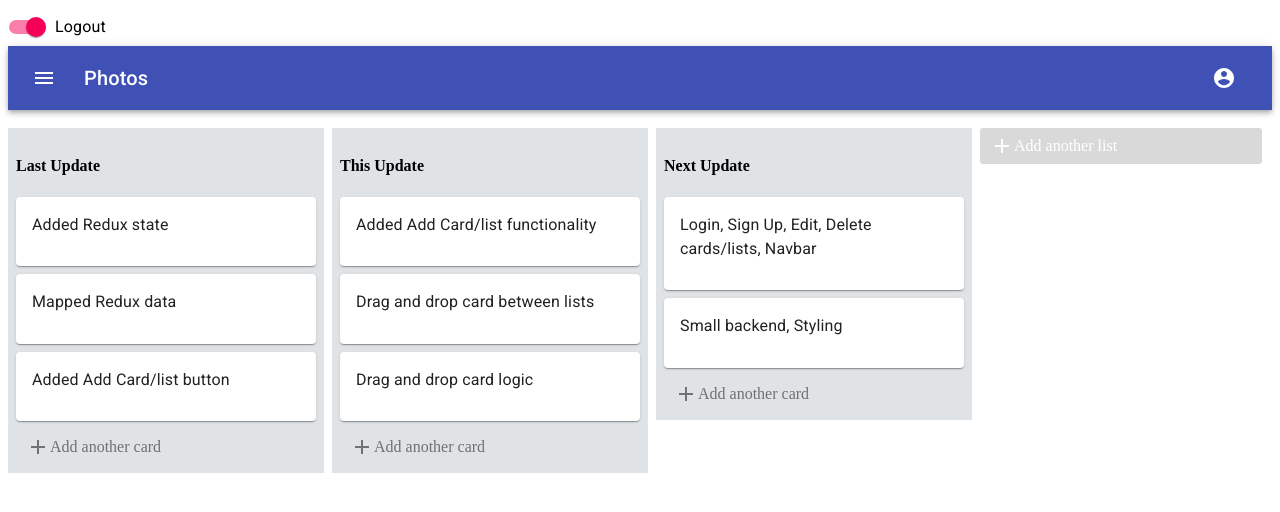
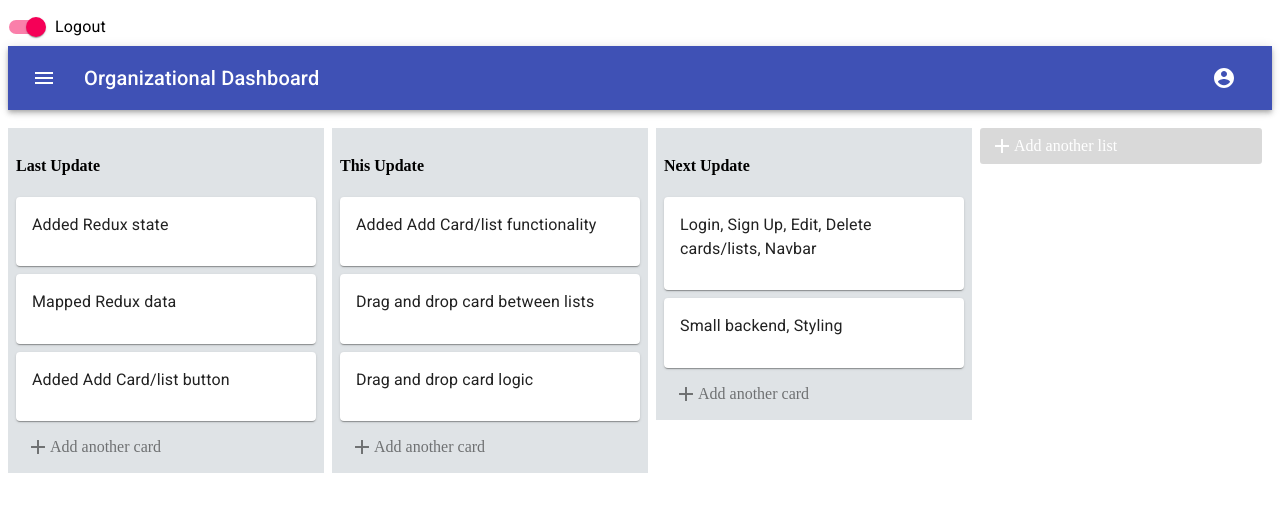
Before and after one commit to sale4319/org-dashboard, a React (Create React App) app: page / in a window 1280 px wide. Shown: the top 512 px of the page. Built offline with nearby package versions, Linux system fonts and the light colour scheme.

Commit message:
Naaavbaaar

```diff
--- a/src/components/CompNavbar.js
+++ b/src/components/CompNavbar.js
@@ -56,7 +56,7 @@ export default function MenuAppBar() {
             <MenuIcon />
           </IconButton>
           <Typography variant="h6" className={classes.title}>
-            Photos
+            Organizational Dashboard
           </Typography>
           {auth && (
             <div>
```
